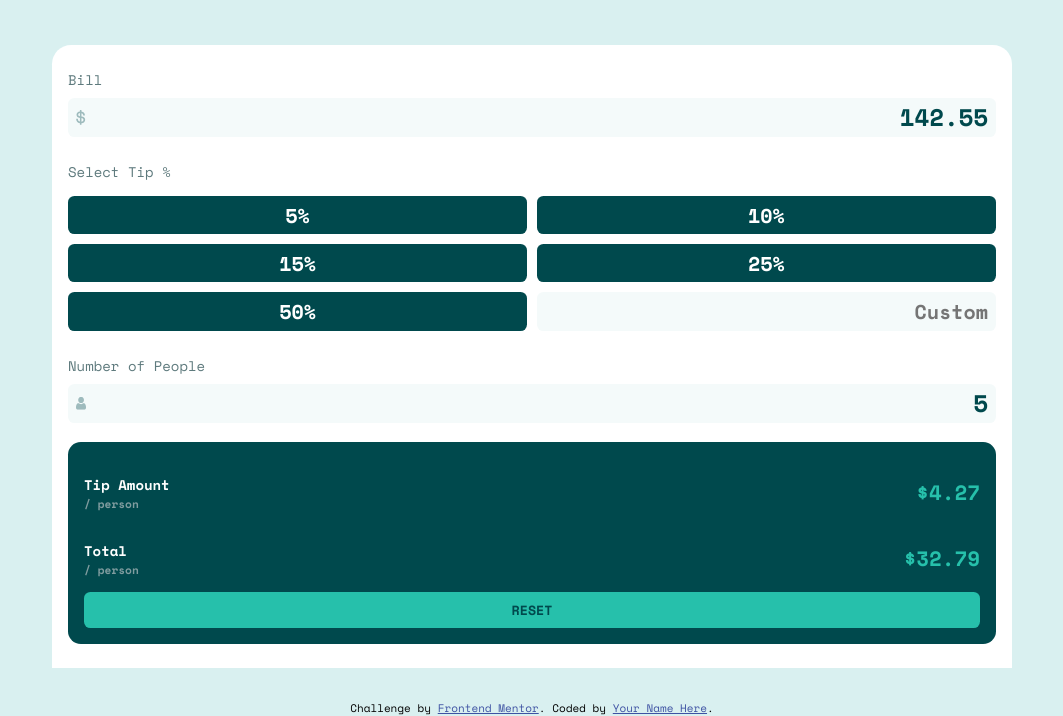
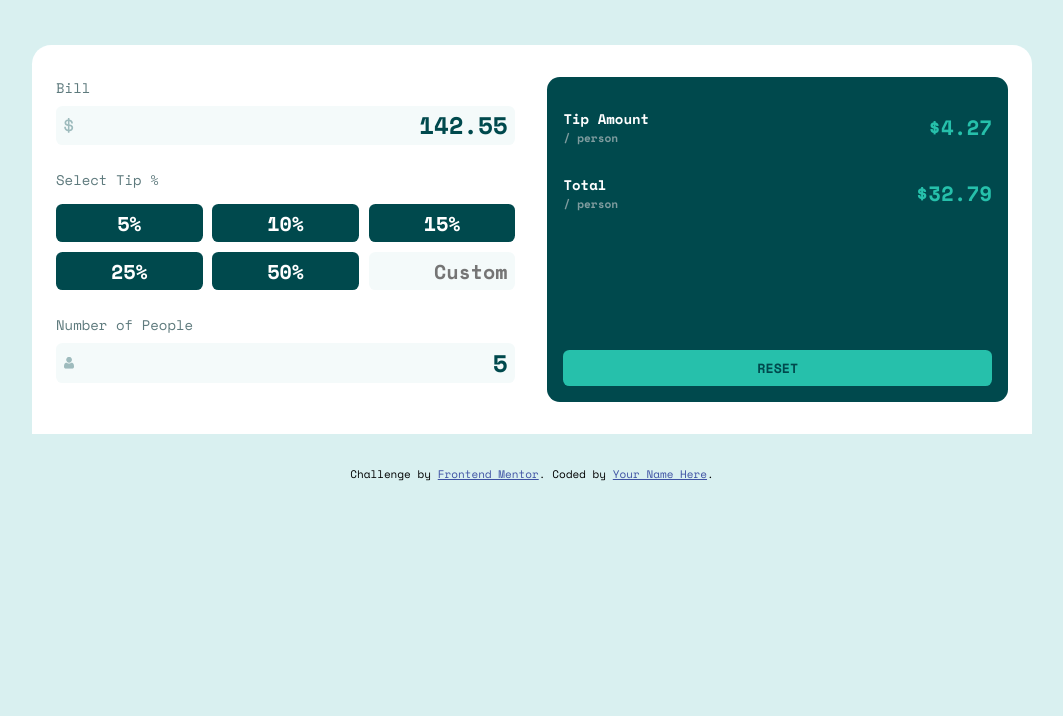
Before and after one commit to AlwinJun/tip-calculator, a plain HTML site: page index.html in a window 1280 px wide. Shown: the part 89-805 px from the top of the page, without its empty margins (108-1171 px from the left). Drawn offline with nearby package versions, Linux system fonts and the light colour scheme.

Commit message:
Add desktop design and active state

```diff
--- a/style.css
+++ b/style.css
@@ -40,6 +40,7 @@ button,
 input {
   font-family: inherit;
   border: none;
+  outline: none;
 }
 
 label {
@@ -55,6 +56,11 @@ input {
   border-radius: var(--radius);
 }
 
+input:is(:hover, :focus) {
+  cursor: pointer;
+  border: 1px solid var(--clr-cyan-700);
+}
+
 img {
   display: block;
   width: 100%;
@@ -66,12 +72,25 @@ h1 {
 }
 
 .container {
-  width: min(100%, 60em);
+  width: min(100%, 40em);
   padding: 1.5rem 1rem;
   margin: 0 auto 2rem;
   background-color: var(--clr-white);
   border-top-left-radius: 1.2rem;
   border-top-right-radius: 1.2rem;
+}
+
+@media (min-width: 56.25em) {
+  .container {
+    display: flex;
+    gap: 2rem;
+    width: min(100% - 3em, 62.5em);
+    padding: 2rem 1.5rem;
+  }
+
+  section.flex {
+    flex-basis: 50%;
+  }
 }
 
 .bill-amount {
@@ -110,6 +129,12 @@ h1 {
   grid-template-columns: repeat(2, 1fr);
   gap: 0.6rem;
   margin-bottom: 1.5rem;
+}
+
+@media (min-width: 56.25em) {
+  .tip-btns {
+    grid-template-columns: repeat(3, 1fr);
+  }
 }
 
 .tip-btns > button {
@@ -166,6 +191,8 @@ h1 {
 }
 
 .tip-container {
+  display: flex;
+  flex-direction: column;
   padding: 1.1rem 1rem 1rem;
   background-color: var(--clr-cyan-800);
   border-radius: 0.8rem;
@@ -201,6 +228,13 @@ h1 {
   color: var(--clr-cyan-800);
   font-weight: var(--fw-700);
   padding: 0.5rem 1rem;
+  margin-top: auto;
   background-color: var(--clr-cyan-700);
   border-radius: var(--radius);
 }
+
+#reset:hover {
+  color: var(--clr-cyan-800);
+  background-color: var(--clr-cyan-300);
+  cursor: pointer;
+}
```
